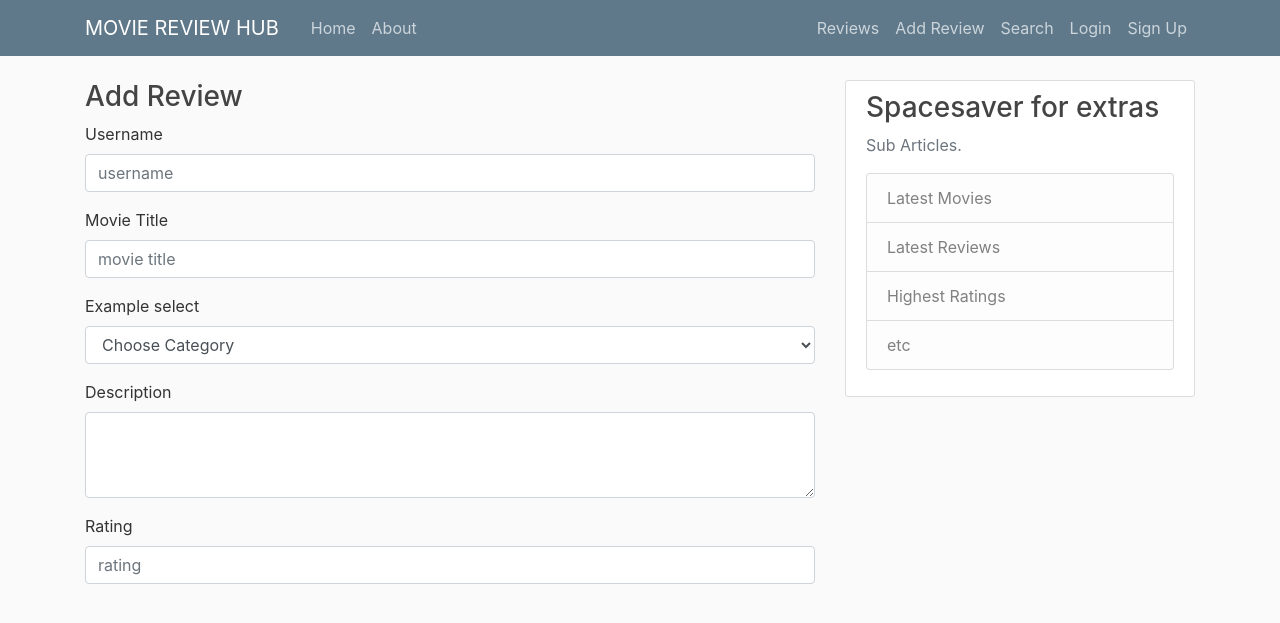
After one commit to hurter3/MovieReviewHub, a Flask app: page /addreview in a window 1280 px wide. The commit adds this page. Shown: the top 623 px of the page. Run offline with Flask 2, Linux system fonts and the light colour scheme; data that the repository does not hold is empty; some libraries are stand-ins or nearby versions.

Commit message:
added addreview form with category select options from mongoDB

```diff
--- a/app.py
+++ b/app.py
@@ -28,6 +28,11 @@
     return render_template("reviews.html",
                            reviews=mongo.db.reviews.find())
 
+@app.route("/addreview")
+def addreview():
+    return render_template('addreview.html',
+                           categories=mongo.db.categories.find())
+
 @app.route("/search")
 def search():
     return render_template('search.html', title='Search')
--- /dev/null
+++ b/templates/addreview.html
@@ -0,0 +1,30 @@
+{% extends 'base.html' %} {% block content %}
+<h3>Add Review</h3>
+<form action="" method="POST">
+  <div class="form-group">
+    <label for="exampleFormControlInput1">Username</label>
+    <input type="text" class="form-control" id="username" placeholder="username">
+  </div>
+   <div class="form-group">
+    <label for="exampleFormControlInput1">Movie Title</label>
+    <input type="text" class="form-control" id="movie_name" placeholder="movie title">
+  </div>
+  <div class="form-group">
+    <label for="exampleFormControlSelect1">Example select</label>
+    <select class="form-control" id="exampleFormControlSelect1">
+    <option value="" disabled selected>Choose Category</option>
+      {% for cat in categories %}
+                      <option value="{{cat.category_name}}">{{cat.category_name}}</option>
+                  {% endfor %}    </select>
+  </div>
+  <div class="form-group">
+    <label for="exampleFormControlTextarea1">Description</label>
+    <textarea class="form-control" id="description" rows="3"></textarea>
+  </div>
+  <div class="form-group">
+    <label for="exampleFormControlInput1">Rating</label>
+    <input type="text" class="form-control" id="movie_rating" placeholder="rating">
+  </div>
+</form>
+
+{% endblock %}
--- a/templates/base.html
+++ b/templates/base.html
@@ -33,6 +33,7 @@
             <!-- Navbar Right Side -->
             <div class="navbar-nav">
              <a class="nav-item nav-link" href="{{url_for('reviews')}}">Reviews</a>
+                <a class="nav-item nav-link" href="{{url_for('addreview')}}">Add Review</a>
             <a class="nav-item nav-link" href="{{url_for('search')}}">Search</a>
               <a class="nav-item nav-link" href="{{url_for('login')}}">Login</a>
               <a class="nav-item nav-link" href="{{url_for('signup')}}">Sign Up</a>
@@ -70,5 +71,7 @@
     <script src="https://maxcdn.bootstrapcdn.com/bootstrap/4.0.0/js/bootstrap.min.js" integrity="sha384-JZR6Spejh4U02d8jOt6vLEHfe/JQGiRRSQQxSfFWpi1MquVdAyjUar5+76PVCmYl" crossorigin="anonymous"></script>
     <script src="https://cdnjs.cloudflare.com/ajax/libs/jquery/3.2.1/jquery.min.js"></script>
 
+
+
 </body>
 </html>
```
